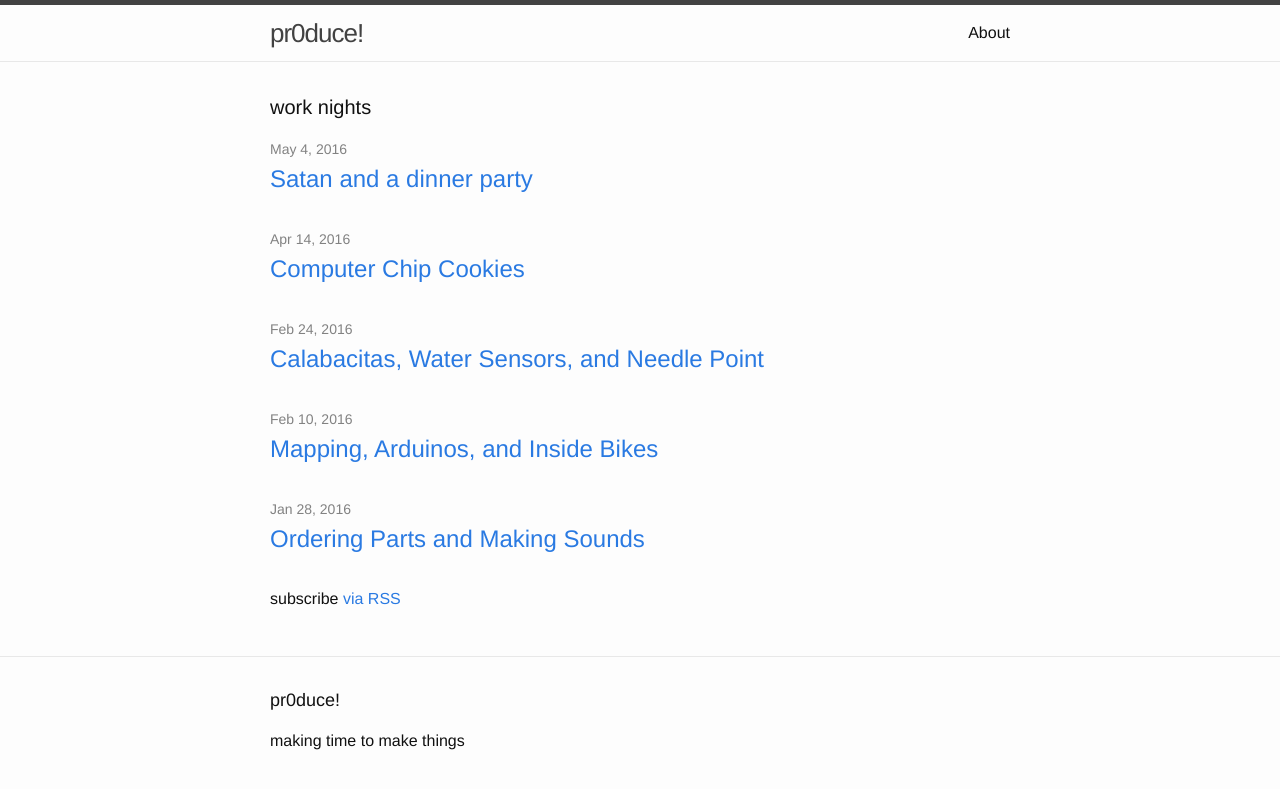
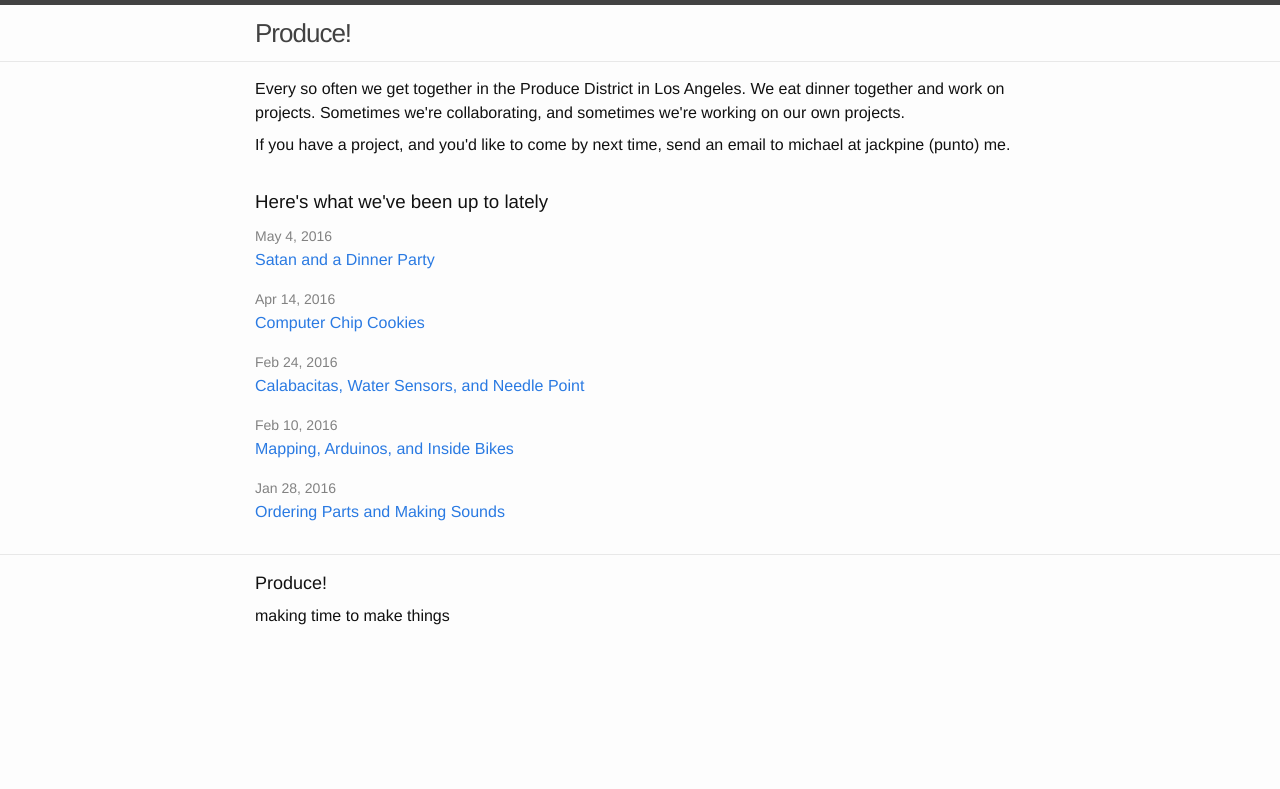
Before and after one commit to pr0duce/pr0duce.github.io, a Jekyll site: the page built from index.html, in a window 1280 px wide. Shown: the top 789 px of the page. Built offline with Jekyll 4.4.1, drawn with Linux system fonts in a browser that asks for light colours.

Commit message:
integrate about page into index. remove about page

```diff
--- a/_config.yml
+++ b/_config.yml
@@ -6,7 +6,7 @@
 # 'jekyll serve'. If you change this file, please restart the server process.
 
 # Site settings
-title: pr0duce!
+title: Produce!
 email: your-email@domain.com
 baseurl: "" # the subpath of your site, e.g. /blog
 url: "http://pr0duce.github.io" # the base hostname & protocol for your site
--- a/css/main.scss
+++ b/css/main.scss
@@ -12,7 +12,7 @@ $base-font-weight: 400;
 $small-font-size:  $base-font-size * 0.875;
 $base-line-height: 1.5;
 
-$spacing-unit:     30px;
+$spacing-unit:     15px;
 
 $text-color:       #111;
 $background-color: #fdfdfd;
--- a/index.html
+++ b/index.html
@@ -4,21 +4,30 @@ layout: default
 
 <div class="home">
 
-  <h1 class="page-heading">work nights</h1>
+  <p>
+    Every so often we get together in the Produce District in Los Angeles. We eat
+    dinner together and work on projects. Sometimes we're collaborating, and
+    sometimes we're working on our own projects.
+  </p>
+
+  <p>
+    If you have a project, and you'd like to come by next time, send an email
+    to michael at jackpine (punto) me.
+  </p>
+
+  <br />
+
+  <h3>
+    Here's what we've been up to lately
+  </h3>
 
   <ul class="post-list">
     {% for post in site.posts %}
       <li>
-        <span class="post-meta">{{ post.date | date: "%b %-d, %Y" }}</span>
-
-        <h2>
-          <a class="post-link" href="{{ post.url | prepend: site.baseurl }}">{{ post.title }}</a>
-        </h2>
-
+        <span class="post-meta">{{ post.date | date: "%b %-d, %Y" }}</span><br />
+        <a href="{{ post.url | prepend: site.baseurl }}">{{ post.title }}</a>
       </li>
     {% endfor %}
   </ul>
 
-  <p class="rss-subscribe">subscribe <a href="{{ "/feed.xml" | prepend: site.baseurl }}">via RSS</a></p>
-
 </div>
```
Also changed, not shown: _posts/2015-05-04-satan-and-a-dinner-party.md (+1 -1 lines), about.md (deleted, +0 -9 lines).
